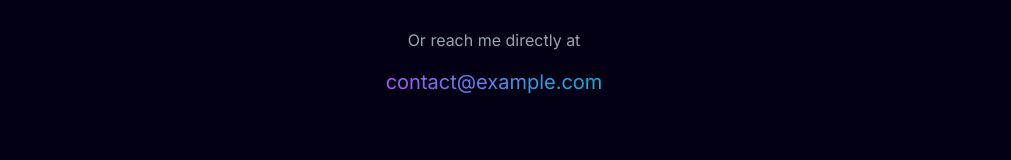
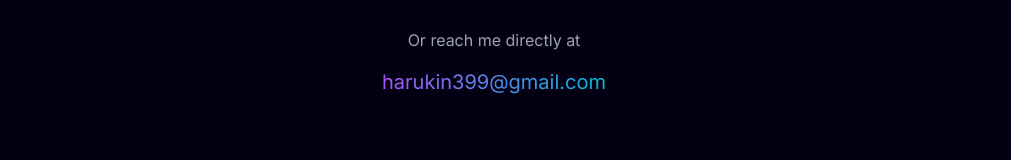
Before and after one commit to byte-miner/My-Portfolio, a Next.js app: page / in a window 1280 px wide. Shown: the part 4596-4756 px from the top of the page, without its empty margins (146-1157 px from the left). Built offline with nearby package versions, Linux system fonts and the light colour scheme; a web font is replaced by a local one.

Commit message:
update contact

```diff
--- a/components/main/contact.tsx
+++ b/components/main/contact.tsx
@@ -147,10 +147,10 @@ export const Contact = () => {
         >
           <p className="text-gray-400 mb-4">Or reach me directly at</p>
           <a
-            href="mailto:contact@example.com"
+            href="mailto:harukin399@gmail.com"
             className="text-xl text-transparent bg-clip-text bg-gradient-to-r from-purple-500 to-cyan-500 hover:from-purple-400 hover:to-cyan-400 transition-all"
           >
-            contact@example.com
+            harukin399@gmail.com
           </a>
         </motion.div>
       </motion.div>
```
